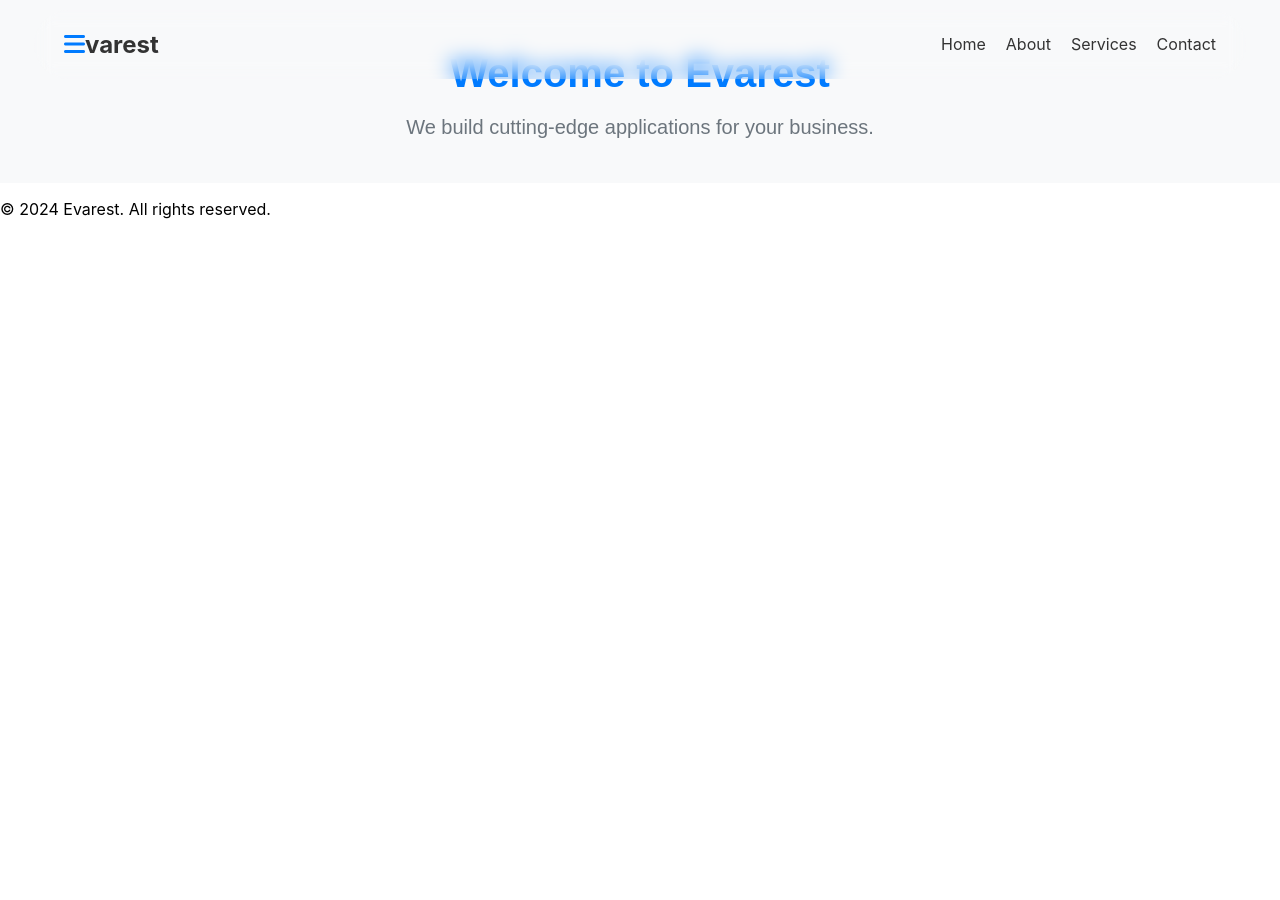
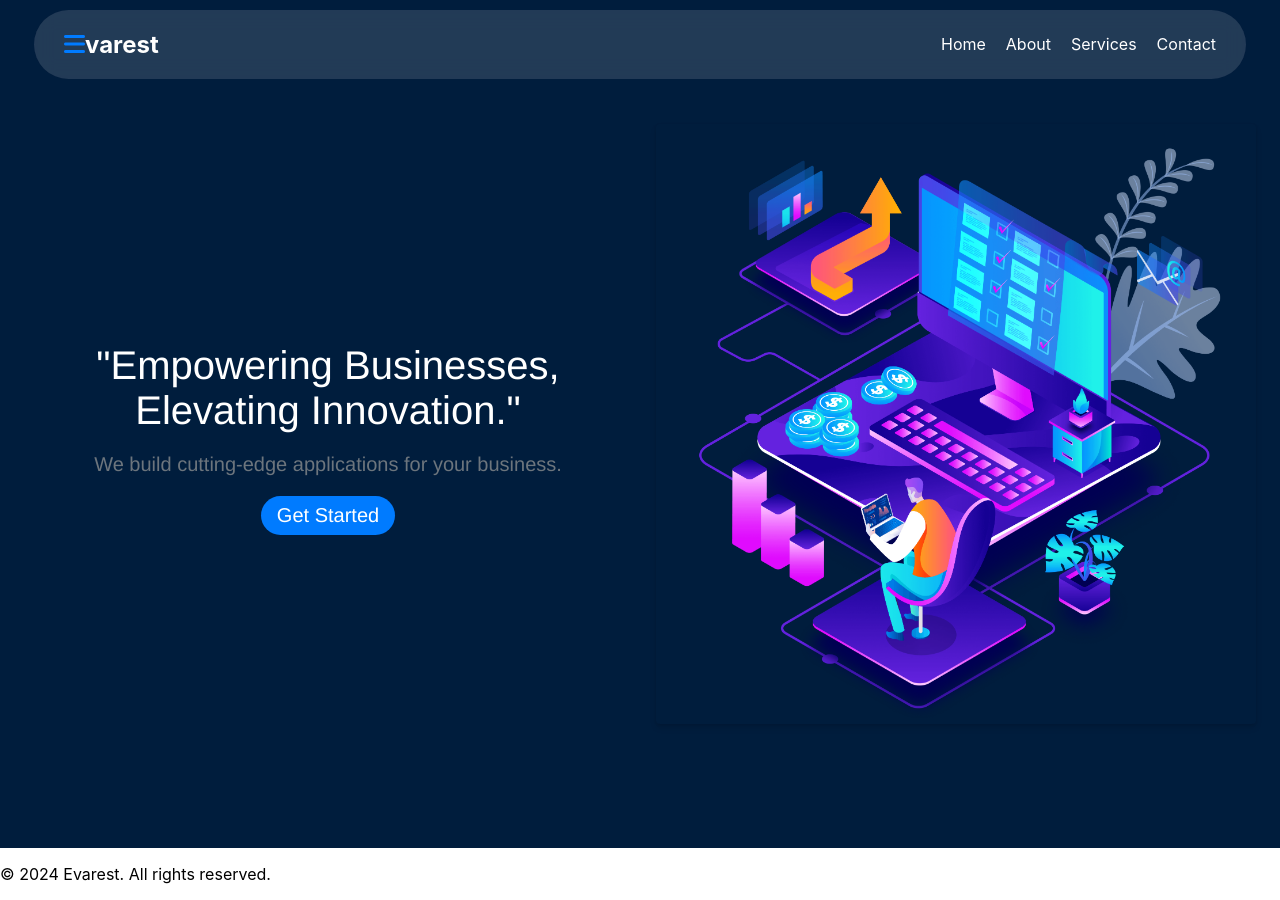
Before and after one commit to Athooh/evarest, a React (Create React App) app: page / in a window 1280 px wide. Before the commit the page ends 800 px from the top, so only its background shows below. Built offline with nearby package versions, Linux system fonts and the light colour scheme.

Commit message:
Enhance Home page layout with hero section and update global styles

```diff
--- a/src/components/Pages/Home/Home.css
+++ b/src/components/Pages/Home/Home.css
@@ -5,6 +5,11 @@
     font-family: var(--font-family);
     padding: var(--spacing-large);
     text-align: center;
+    height: 100vh;
+    position: relative;
+    display: flex;
+    flex-direction: column;
+    align-items: center;
   }
 
   .home h1 {
@@ -17,3 +22,26 @@
     font-size: 1.25rem;
     color: var(--secondary-color);
   }
+
+  .hero-section {
+    display: flex;
+    justify-content: space-evenly;
+    align-items: center;
+    gap: var(--spacing-large);
+    margin-top: 100px;
+  }
+
+  .hero-image img {
+    width: 600px;
+    border-radius: var(--border-radius);
+    box-shadow: var(--box-shadow);
+  }
+
+  .hero-content {
+    width: 50%;
+  }
+
+  .hero-content h1 {
+    color: var(--text-color);
+    font-weight: 300;
+  }
--- a/src/components/Pages/Home/Home.js
+++ b/src/components/Pages/Home/Home.js
@@ -1,12 +1,21 @@
 // src/pages/Home/Home.js
 import React from 'react';
 import './Home.css';
+import '../../Button/Button.css';
 
 function Home() {
   return (
     <div className="home">
-      <h1>Welcome to Evarest</h1>
-      <p>We build cutting-edge applications for your business.</p>
+      <div className="hero-section">
+        <div className="hero-content">
+          <h1>"Empowering Businesses, Elevating Innovation."</h1>
+          <p>We build cutting-edge applications for your business.</p>
+          <button className='button'>Get Started</button>
+        </div>
+        <div className="hero-image">
+          <img src="./assets/hero.png" alt="hero" />
+        </div>
+      </div>
     </div>
   );
 }
--- a/src/styles/global.css
+++ b/src/styles/global.css
@@ -1,16 +1,24 @@
 /* src/styles/global.css */
+@import "~@fortawesome/fontawesome-free/css/all.min.css";
+
 :root {
     /* Colors */
     --primary-color: #007bff;
     --secondary-color: #6c757d;
     --success-color: #28a745;
     --error-color: #dc3545;
-    --background-color: #f8f9fa;
-    --text-color: #333;
+    --background-color: #001d3d;
+    --text-color: #fff;
+
+    --glass-background-color: rgba(255, 255, 255, 0.134);
+    --glass-border-color: rgba(255, 255, 255, 0.422);
+    --box-shadow: 0 4px 6px rgba(0, 0, 0, 0.1), 0 1px 3px rgba(0, 0, 0, 0.08);
 
     /* Fonts */
-    --font-family: 'Arial', sans-serif;
+    --font-family: 'Helvetica', sans-serif;
     --font-size-base: 16px;
+    --font-size-medium: 20px;
+    --font-size-large: 24px;
 
     /* Spacing */
     --spacing-small: 8px;
```
